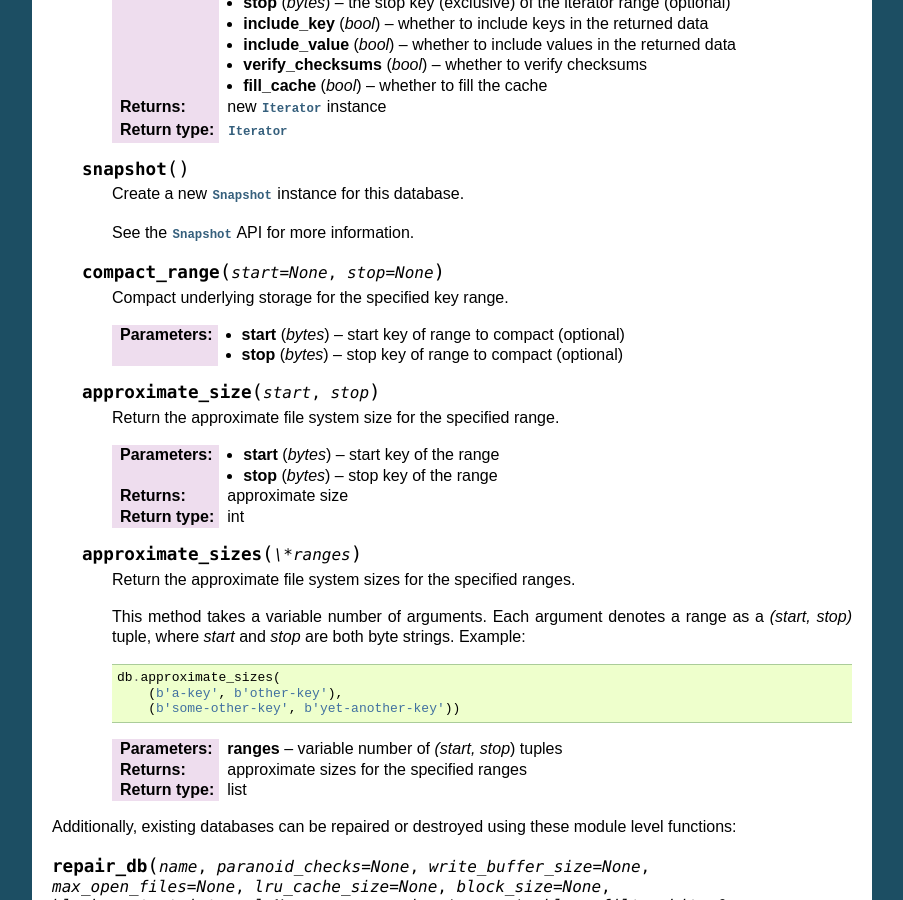
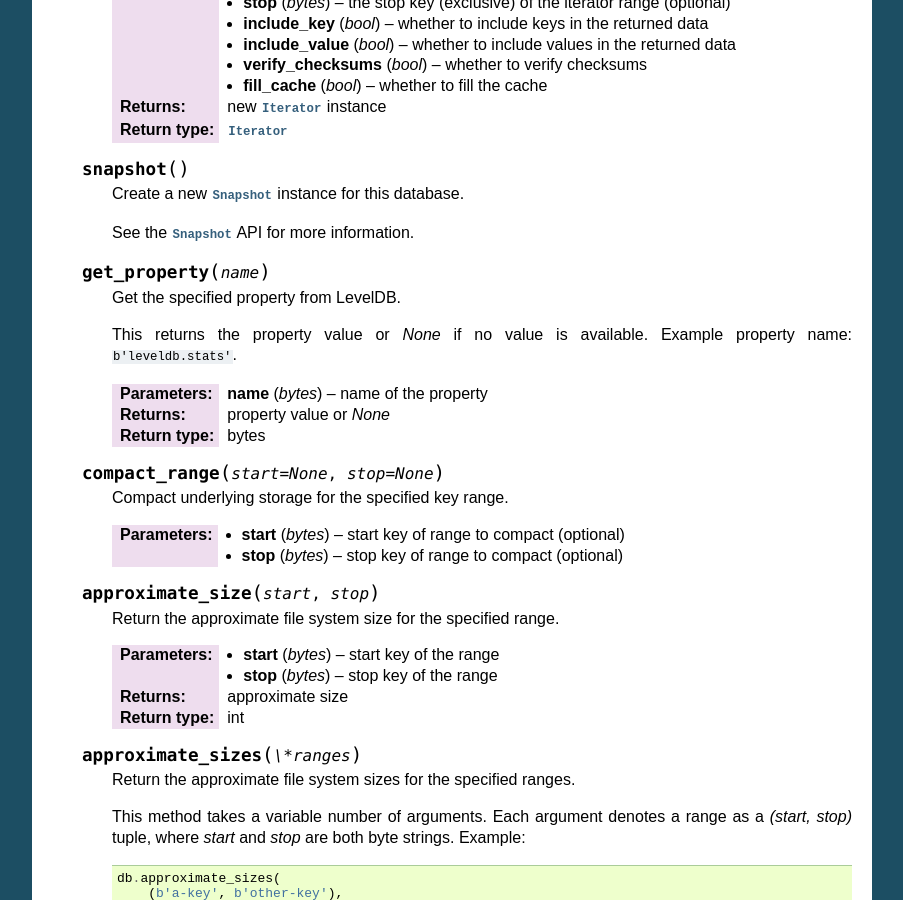
Before and after one commit to wbolster/plyvel, a Sphinx documentation site: the page built from doc/api.rst, in a window 1280 px wide and 900 px high, scrolled down 2008 px. Shown: the whole window, without its empty margins (198-1101 px from the left). Built offline with Sphinx 7.4.7, drawn with Linux system fonts in a browser that asks for light colours.

Commit message:
Implement DB.get_property()
This method wraps the DB::GetProperty function in the LevelDB C++ API.

```diff
--- a/TODO.rst
+++ b/TODO.rst
@@ -4,5 +4,4 @@ TODO
 
 * Drop most of the args to destroy_db, since those seem useless.
 * Add documentation for custom comparators written in Python.
-* Wrap DB::GetProperty
 * Implement include_start and include_stop args for iterators
--- a/doc/api.rst
+++ b/doc/api.rst
@@ -130,6 +130,18 @@ Database
       Create a new :py:class:`Snapshot` instance for this database.
 
       See the :py:class:`Snapshot` API for more information.
+
+
+   .. py:method:: get_property(name)
+
+      Get the specified property from LevelDB.
+
+      This returns the property value or `None` if no value is available.
+      Example property name: ``b'leveldb.stats'``.
+
+      :param bytes name: name of the property
+      :return: property value or `None`
+      :rtype: bytes
 
 
    .. py:method:: compact_range(start=None, stop=None)
```
Also changed, not shown: 2 other files.
